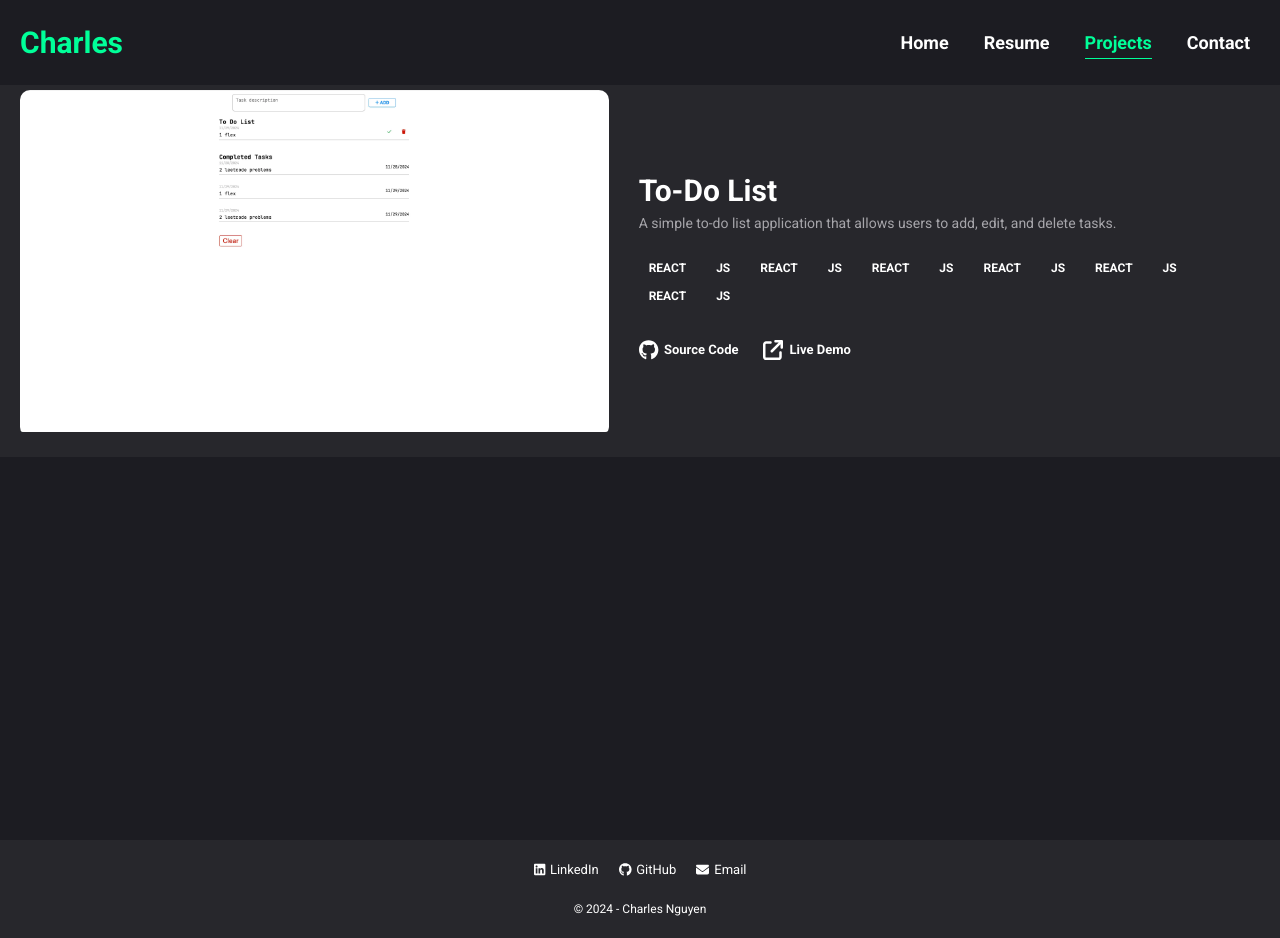
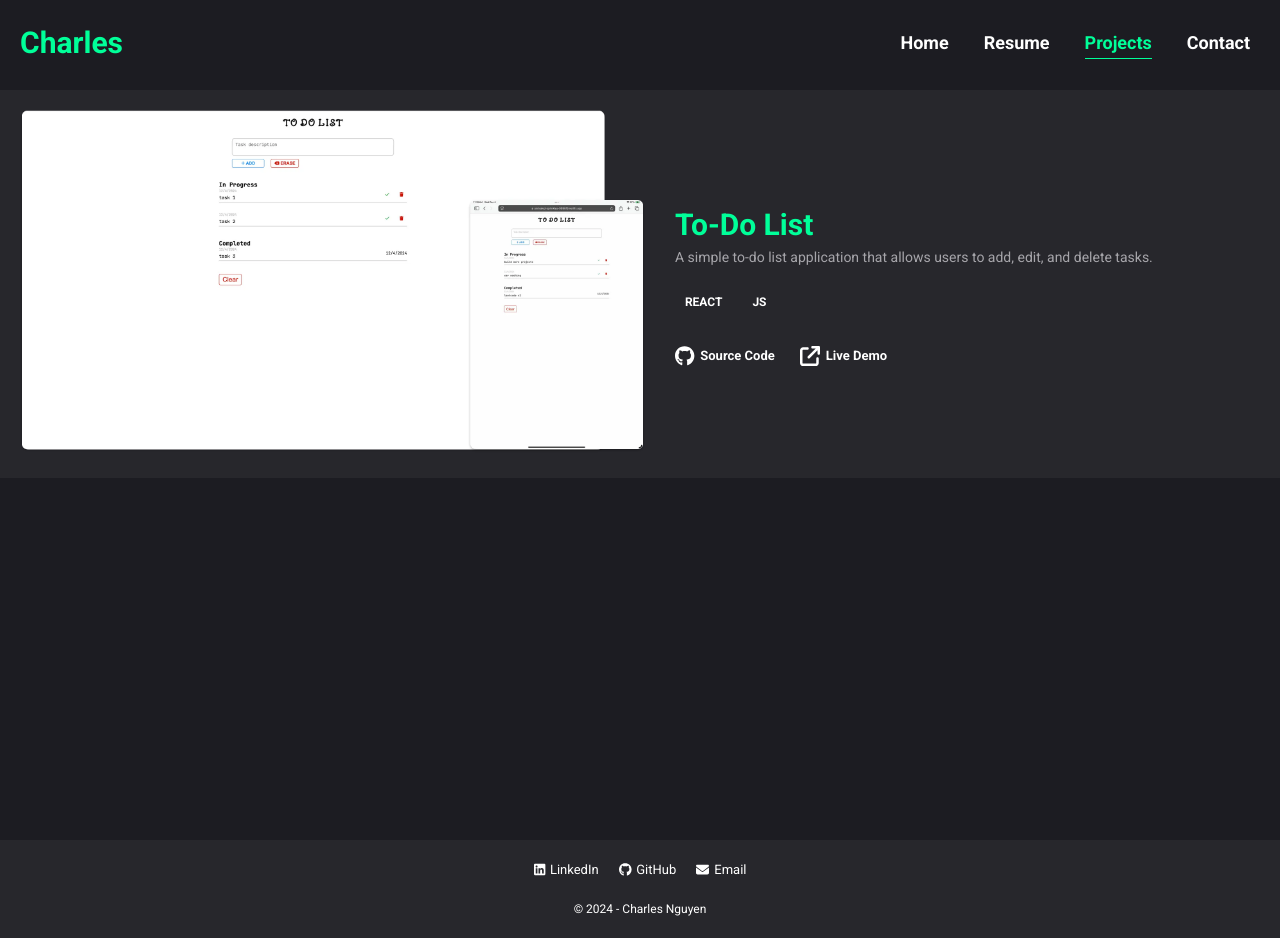
Before and after one commit to swe-thinhnguyen1701/myPortfolio, a React (Vite) app: page /projects in a window 1280 px wide. Built offline with nearby package versions, Linux system fonts and the light colour scheme.

Commit message:
update project 1 image

```diff
--- a/src/index.css
+++ b/src/index.css
@@ -975,6 +975,10 @@ footer .list .list-item:hover .link {
 }
 
 /* work component */
+.work {
+  margin-top: 20px;
+}
+
 .work-img {
   width: 100%;
   border-radius: 5px;
@@ -987,6 +991,7 @@ footer .list .list-item:hover .link {
 
 .work-info h2 {
   font-size: 3rem;
+  color: var(--primary-clr);
 }
 
 .work-info p {
@@ -1039,15 +1044,12 @@ footer .list .list-item:hover .link {
 .work {
   background-color: var(--box-background-clr);
   padding: 10px 0;
+  margin-bottom: 30px;
 }
 
 @media screen and (min-width: 768px){
   .work {
     padding: 20px;
-  }
-
-  .work-img {
-    border-radius: 10px;
   }
 }
 
--- a/src/pages/Project.jsx
+++ b/src/pages/Project.jsx
@@ -10,13 +10,10 @@ function Project () {
             image: projectImg1,
             github: "https://github.com/swe-thinhnguyen1701/to-do-list",
             link: "https://unrivaled-sprinkles-0690f9.netlify.app/",
-            technologies: ["React", "JS", "React", "JS", "React", "JS", "React", "JS", "React", "JS", "React", "JS"]
-        }
+            technologies: ["React", "JS"]
+        },
     ]
     return (
-        // <div className="projects" style={{ paddingTop: "100px" }}>
-        //     <h1>This page is coming soon</h1>
-        // </div>
         <>
             {PROJECTS.map((project, index) => (
                 <Work key={index} project={project} />
```
Also changed, not shown: src/assets/project-img1.webp.
